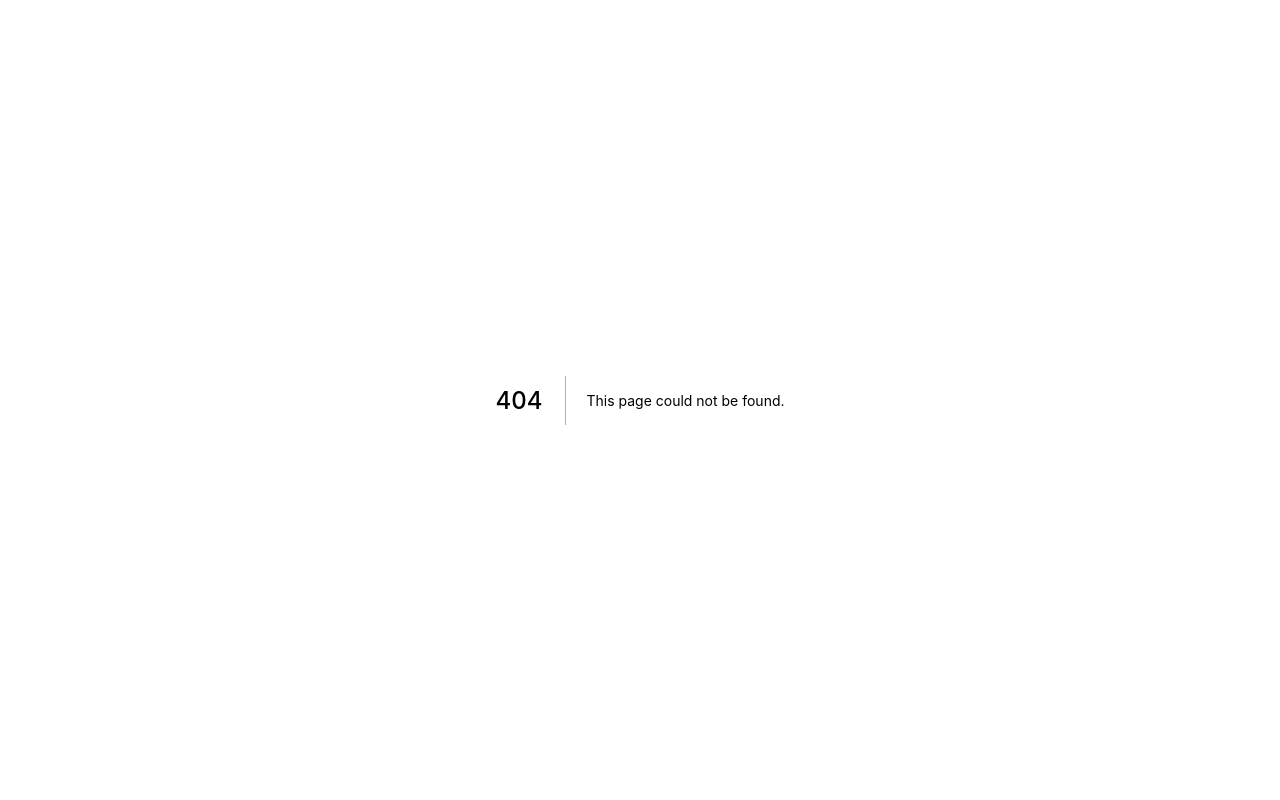
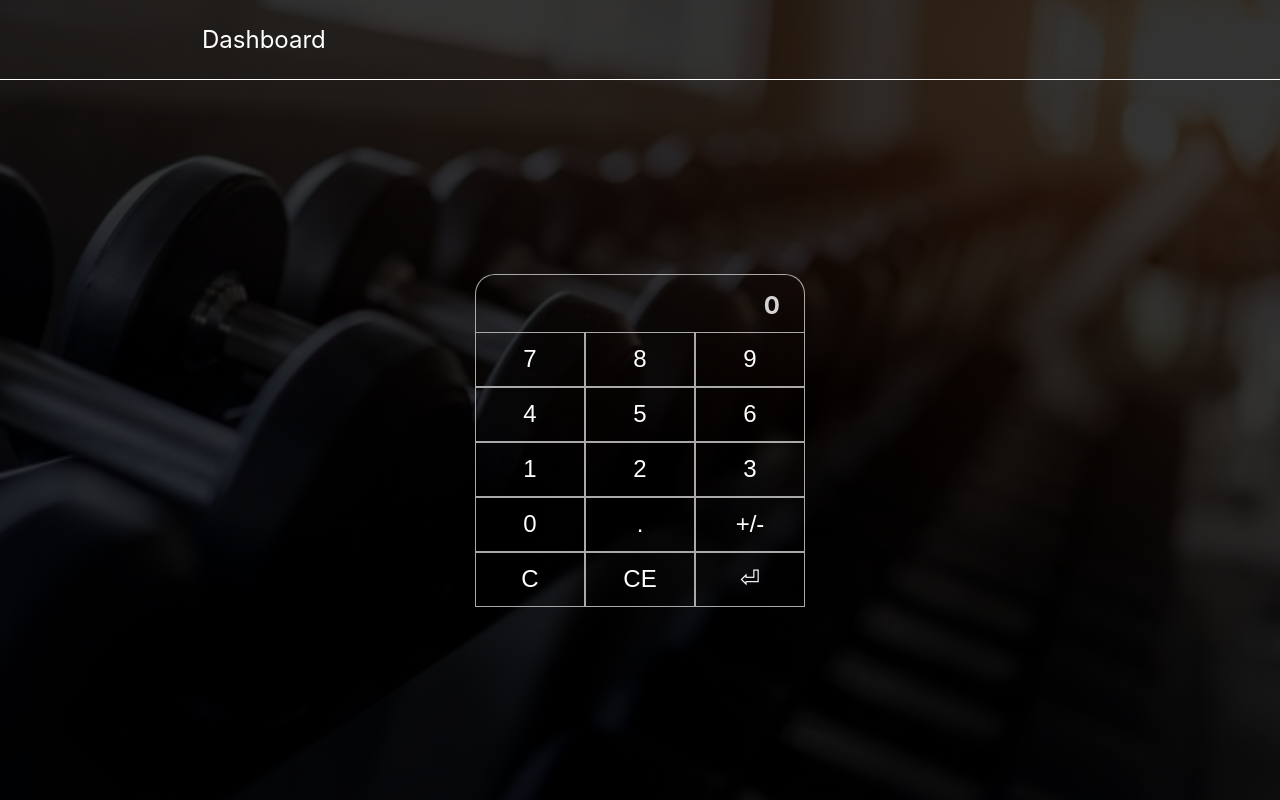
Before and after one commit to Kalla110/nextjs-examples, a Next.js app: page /calculator in a window 1280 px wide. Before the commit this address had no page. Built offline with nearby package versions, Linux system fonts and the light colour scheme.

Commit message:
init feature: calculator

```diff
--- /dev/null
+++ b/components/Calculator/Calculator.tsx
@@ -0,0 +1,141 @@
+import React, { FunctionComponent, useMemo, useState } from "react";
+import styled from "styled-components";
+
+const Container = styled.div`
+  display: flex;
+  flex: 1;
+  height: 100%;
+  justify-content: center;
+  align-items: center;
+`;
+
+const Wrapper = styled.div`
+  display: flex;
+  flex-direction: column;
+`;
+
+const ButtonContainer = styled.div`
+  display: flex;
+  flex-wrap: wrap;
+  width: 330px;
+  justify-content: flex-start;
+  align-items: flex-start;
+`;
+
+const Button = styled.button`
+  width: 110px;
+  height: 55px;
+  color: white;
+  background: transparent;
+  cursor: pointer;
+  border: 1px solid darkgray;
+  font-size: 1.5em;
+  transition: 0.3s;
+  :hover {
+    opacity: 0.5;
+  }
+`;
+
+const ResultContainer = styled.div`
+  display: flex;
+  flex-direction: column;
+  justify-content: center;
+  padding: 10px 20px;
+  align-items: flex-end;
+  width: 330px;
+  border: 1px solid darkgray;
+  border-bottom: none;
+  border-radius: 20px 20px 0px 0px;
+`;
+
+const CalculationPreview = styled.h3`
+  width: 80%;
+  align-self: flex-start;
+  word-break: break-all;
+  color: lightgray;
+  font-size: 1em;
+  letter-spacing: 2px;
+  margin: 2px;
+`;
+
+const ResultText = styled.h2`
+  color: lightgray;
+  letter-spacing: 2px;
+  margin: 2px;
+`;
+
+const inputArrayNumbers: string[] = [
+  "7",
+  "8",
+  "9",
+  "4",
+  "5",
+  "6",
+  "1",
+  "2",
+  "3",
+  "0",
+];
+
+const maxSizeResult: number = 15;
+
+const Calculator: FunctionComponent = () => {
+  const [result, setResult] = useState("0");
+  const [preview, setPreview] = useState("");
+
+  const isMaxSizeReached = useMemo(() => result?.length >= maxSizeResult, [
+    result,
+  ]);
+
+  return (
+    <Container>
+      <Wrapper>
+        <ResultContainer>
+          <CalculationPreview>{preview}</CalculationPreview>
+          <ResultText>{result}</ResultText>
+        </ResultContainer>
+        <ButtonContainer>
+          {inputArrayNumbers.map((number) => (
+            <Button
+              onClick={() => {
+                if (isMaxSizeReached) return;
+                if (result === "0") setResult(number);
+                else setResult(result + number);
+              }}
+            >
+              {number}
+            </Button>
+          ))}
+          <Button
+            onClick={() => {
+              if (isMaxSizeReached) return;
+              if (!result?.includes(".")) setResult(result + ".");
+            }}
+          >
+            .
+          </Button>
+          <Button
+            onClick={() => {
+              if (result?.includes("-")) setResult(result.substring(1));
+              else if (result !== "0") setResult("-" + result);
+            }}
+          >
+            +/-
+          </Button>
+          <Button onClick={() => setResult("0")}>C</Button>
+          <Button
+            onClick={() => {
+              if (result?.length > 1) setResult(result?.slice(0, -1));
+              else setResult("0");
+            }}
+          >
+            CE
+          </Button>
+          <Button onClick={() => setResult("0")}>⏎</Button>
+        </ButtonContainer>
+      </Wrapper>
+    </Container>
+  );
+};
+
+export default Calculator;
--- /dev/null
+++ b/components/Calculator/index.ts
@@ -0,0 +1,3 @@
+import Calculator from "./Calculator";
+
+export default Calculator;
--- a/components/Clock/Clock.tsx
+++ b/components/Clock/Clock.tsx
@@ -1,5 +1,6 @@
 import React, { FunctionComponent, useEffect, useMemo, useState } from "react";
 import styled from "styled-components";
+import { getArrayOfNumbers } from "../helper";
 
 const Container = styled.div`
   display: flex;
@@ -70,8 +71,6 @@ const ClockCenterDot = styled.div`
   z-index: 12;
 `;
 
-const numbers: number[] = Array.from(Array(12).keys());
-
 const Clock: FunctionComponent = ({}) => {
   const [currentDate, setCurrentDate] = useState(new Date());
 
@@ -99,7 +98,7 @@ const Clock: FunctionComponent = ({}) => {
   return (
     <Container>
       <ClockBody>
-        {numbers.map((number, index) => (
+        {getArrayOfNumbers(12).map((number, index) => (
           <ClockNumber
             key={`key-${number}-${index}`}
             rotation={(number + 1) * 30}
--- /dev/null
+++ b/components/helper/index.ts
@@ -0,0 +1 @@
+export const getArrayOfNumbers: (size: number) => number[] = (size) => Array.from(Array(size).keys());
--- /dev/null
+++ b/pages/calculator.tsx
@@ -0,0 +1,13 @@
+import React from "react";
+import { PageContainer } from "../components";
+import Calculator from "../components/Calculator";
+
+const Page = () => {
+  return (
+    <PageContainer>
+      <Calculator />
+    </PageContainer>
+  );
+};
+
+export default Page;
```
Also changed, not shown: components/Dashboard/Dashboard.tsx (+4 -4 lines), public/static/images/calculator.png (added).
